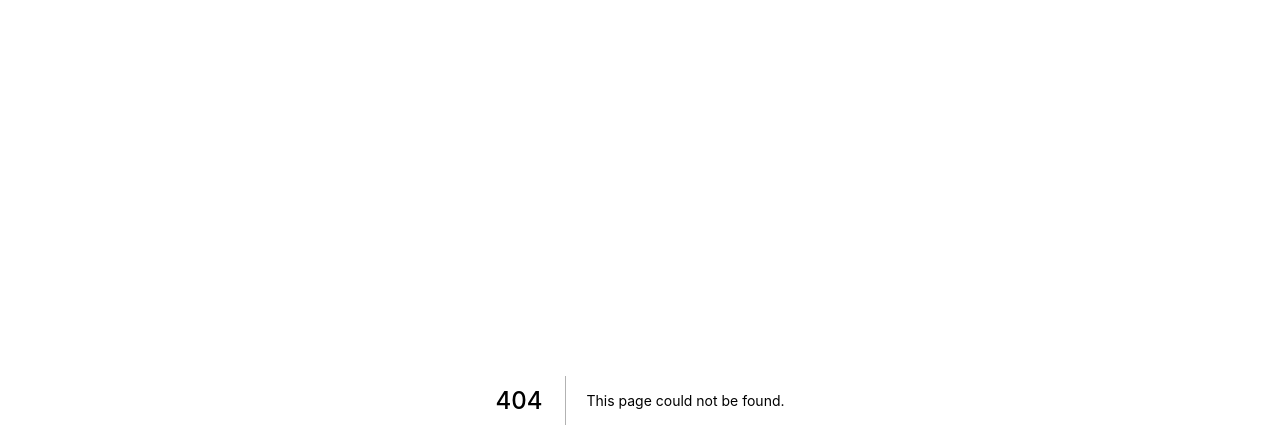
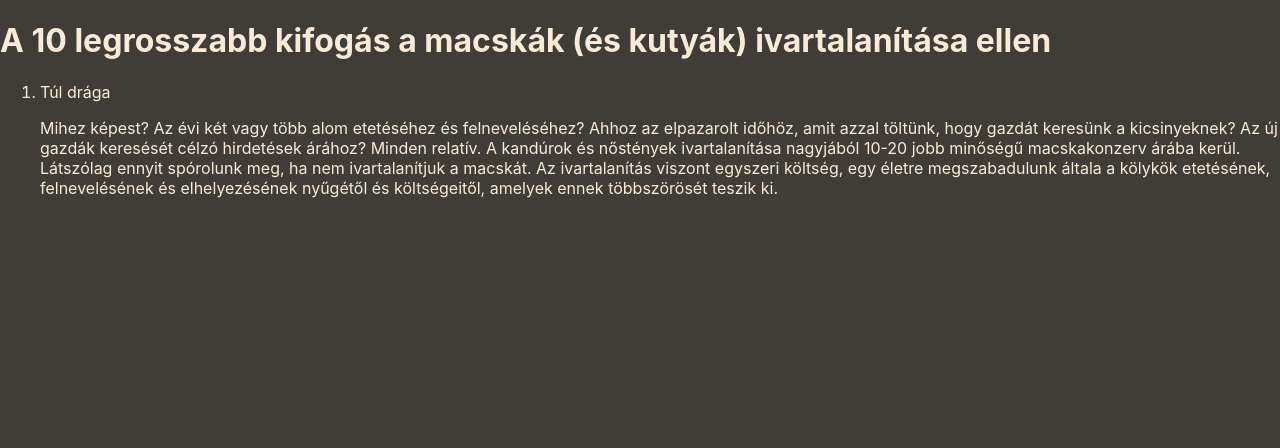
Before and after one commit to martonszak/react-for-a-cause, a Next.js app in the folder re-cat/: page /badReasons in a window 1280 px wide. Before the commit this address had no page. Shown: the top 448 px of the page. Built offline with nearby package versions, Linux system fonts and the light colour scheme.

Commit message:
feature: badReasons js added although not complete

```diff
--- /dev/null
+++ b/re-cat/pages/badReasons.js
@@ -0,0 +1,30 @@
+export default function badReasons() {
+  return (
+  <div>
+    <div className="bad-reasons-title">
+      <h1>
+        A 10 legrosszabb kifogás a macskák (és kutyák) ivartalanítása ellen
+      </h1>
+    </div>
+    <div>
+      <ol>
+        <li>
+          Túl drága
+          <p>
+            Mihez képest? Az évi két vagy több alom etetéséhez és
+          felneveléséhez? Ahhoz az elpazarolt időhöz, amit azzal töltünk, hogy
+          gazdát keresünk a kicsinyeknek? Az új gazdák keresését célzó
+          hirdetések árához? Minden relatív. A kandúrok és nőstények
+          ivartalanítása nagyjából 10-20 jobb minőségű macskakonzerv árába
+          kerül. Látszólag ennyit spórolunk meg, ha nem ivartalanítjuk a
+          macskát. Az ivartalanítás viszont egyszeri költség, egy életre
+          megszabadulunk általa a kölykök etetésének, felnevelésének és
+          elhelyezésének nyűgétől és költségeitől, amelyek ennek többszörösét
+          teszik ki.
+            </p>
+        </li>
+      </ol>
+    </div>
+  </div>
+  )
+}
--- a/re-cat/pages/index.js
+++ b/re-cat/pages/index.js
@@ -3,6 +3,7 @@ import Image from "next/image";
 import styles from "../styles/Home.module.css";
 import About from "./about";
 import Contact from "./contact";
+import badReasons from "./badReasons";
 
 export default function Home() {
   return (
```
